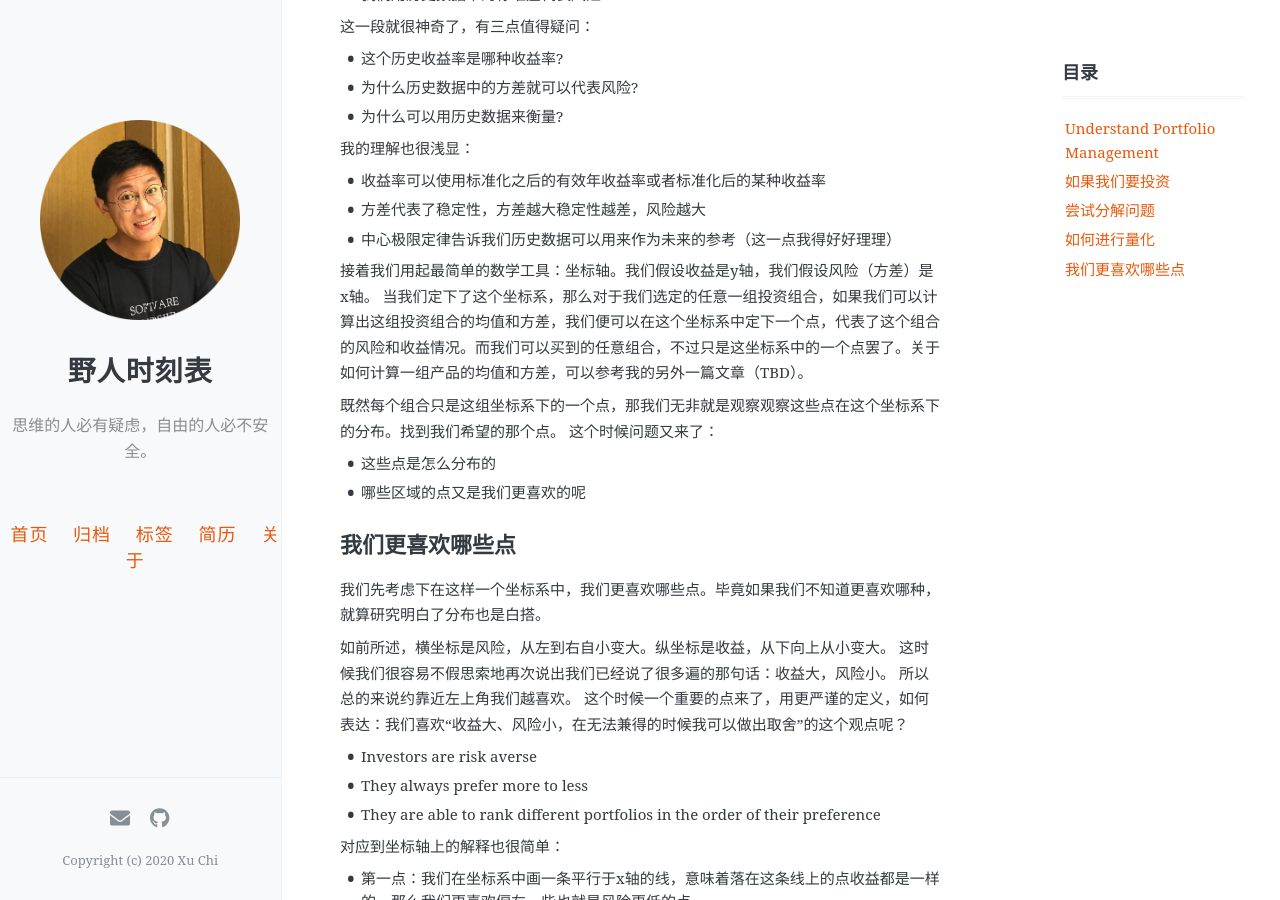
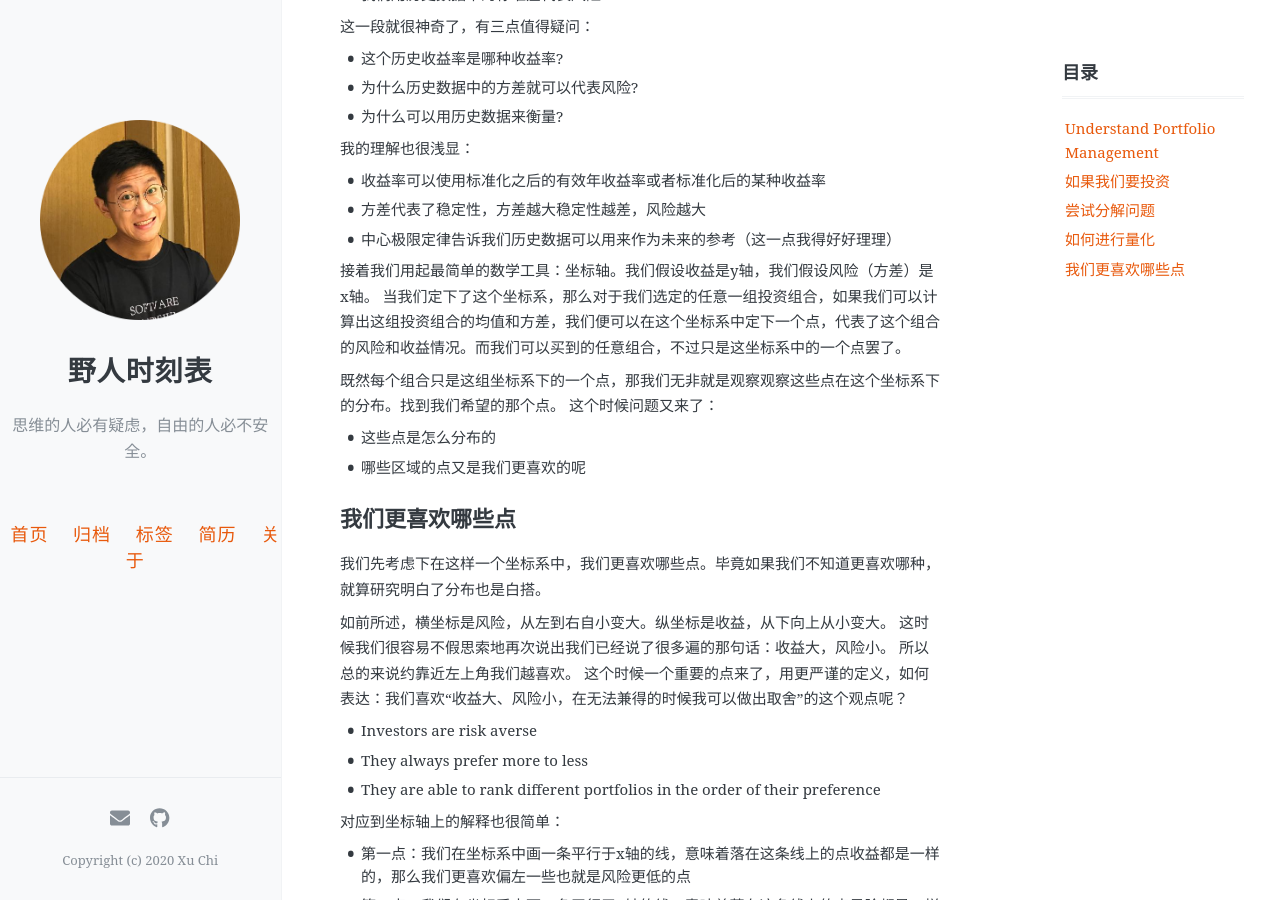
Before and after one commit to xuchi16/Lukathis.github.io, a Jekyll site: the page built from _posts/financial/2021-02-10-Understand-Portfolio-Management.markdown, in a window 1280 px wide and 900 px high, scrolled down 900 px. Built offline with Jekyll 4.4.1, drawn with Linux system fonts in a browser that asks for light colours; formulas are drawn with MathJax 3; comment, search, counter and statistics services are not loaded.

Commit message:
reorg some posts

````diff
--- a/_posts/elastic_search/2020-12-23-ES-intro.markdown
+++ b/_posts/elastic_search/2020-10-23-ES-intro.markdown
@@ -60,7 +60,7 @@ SELECT state, COUNT(*) FROM bank GROUP BY state ORDER BY COUNT(*) DESC
 
 Searches the Logstash indices for the past three days
 
-```LOL
+```
 # GET /<logstash-{now/d-2d}>,<logstash-{now/d-1d}>,<logstash-{now/d}>/_search
 GET /%3Clogstash-%7Bnow%2Fd-2d%7D%3E%2C%3Clogstash-%7Bnow%2Fd-1d%7D%3E%2C%3Clogstash-%7Bnow%2Fd%7D%3E/_search
 {
--- a/_posts/financial/2021-02-10-Understand-Portfolio-Management.markdown
+++ b/_posts/financial/2021-02-10-Understand-Portfolio-Management.markdown
@@ -47,7 +47,7 @@ tags: [Finance, Portfolio]
  * 中心极限定律告诉我们历史数据可以用来作为未来的参考（这一点我得好好理理）
 
 接着我们用起最简单的数学工具：坐标轴。我们假设收益是y轴，我们假设风险（方差）是x轴。
-当我们定下了这个坐标系，那么对于我们选定的任意一组投资组合，如果我们可以计算出这组投资组合的均值和方差，我们便可以在这个坐标系中定下一个点，代表了这个组合的风险和收益情况。而我们可以买到的任意组合，不过只是这坐标系中的一个点罢了。关于如何计算一组产品的均值和方差，可以参考我的另外一篇文章（TBD）。
+当我们定下了这个坐标系，那么对于我们选定的任意一组投资组合，如果我们可以计算出这组投资组合的均值和方差，我们便可以在这个坐标系中定下一个点，代表了这个组合的风险和收益情况。而我们可以买到的任意组合，不过只是这坐标系中的一个点罢了。
 
 既然每个组合只是这组坐标系下的一个点，那我们无非就是观察观察这些点在这个坐标系下的分布。找到我们希望的那个点。
 这个时候问题又来了：
````
Also changed, not shown: other parts of _posts/elastic_search/2020-10-23-ES-intro.markdown (+1 -1 lines), _posts/financial/2021-02-02-Quantitative-methods.markdown (+3 -38 lines).
